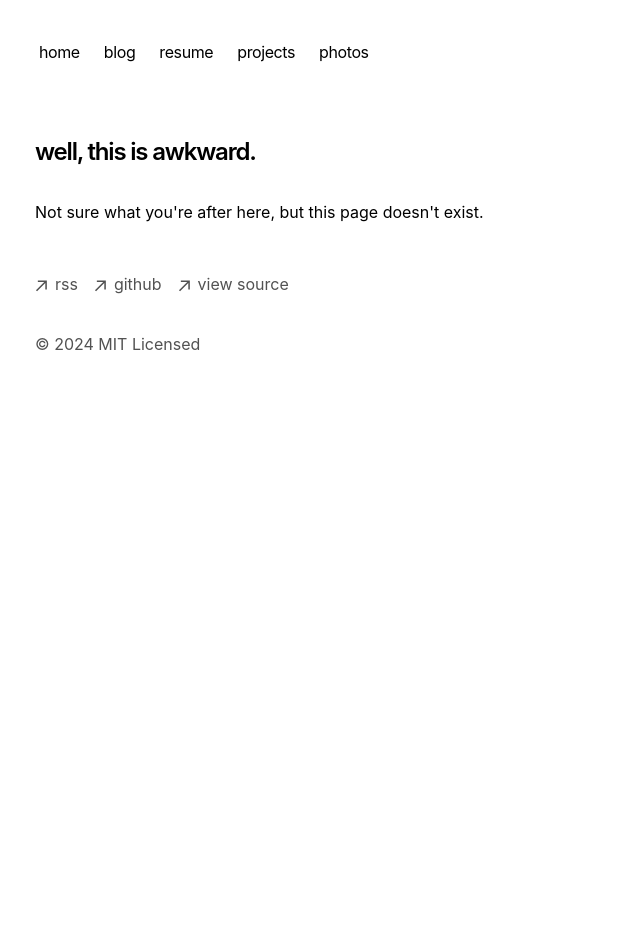
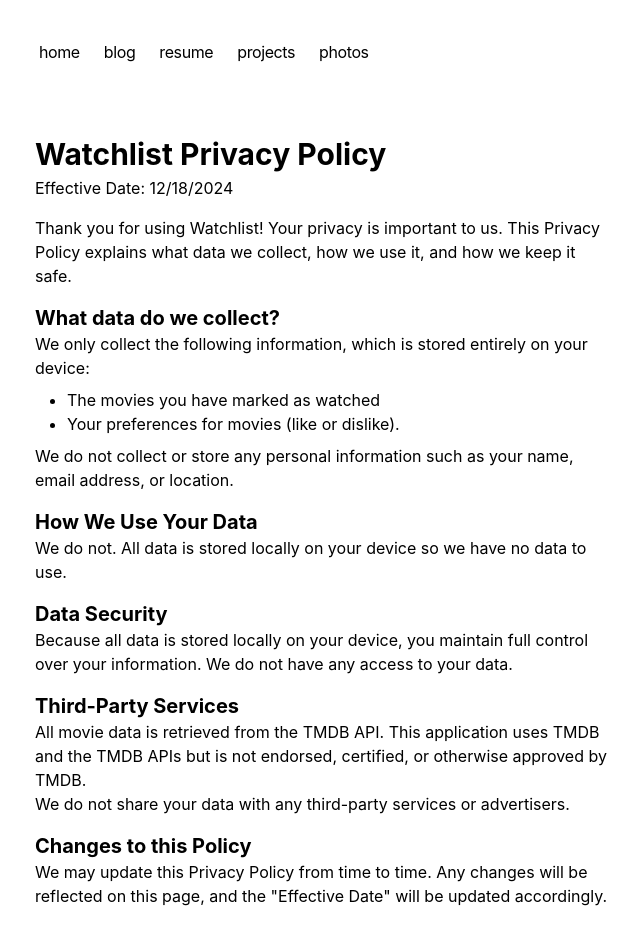
Before and after one commit to prescarlton/portfolio, a Next.js app: page /apps/watchlist/privacy-policy in a window 1280 px wide. Before the commit this address had no page. Shown: the top 943 px of the page, without its empty margins (317-957 px from the left). Before the commit the page ends 800 px from the top, so only its background shows below. Built offline with nearby package versions, Linux system fonts and the light colour scheme.

Commit message:
add watchlist privacy policy

```diff
--- /dev/null
+++ b/app/apps/watchlist/privacy-policy/page.tsx
@@ -0,0 +1,64 @@
+export default function Page() {
+  return (
+    <div className="flex flex-col gap-4">
+      <div className="flex flex-col gap-1">
+        <h1 className="text-3xl font-bold">Watchlist Privacy Policy</h1>
+        <h2>Effective Date: 12/18/2024</h2>
+      </div>
+      <p>
+        {
+          "Thank you for using Watchlist! Your privacy is important to us. This Privacy Policy explains what data we collect, how we use it, and how we keep it safe."
+        }
+      </p>
+      <div>
+        <h2 className="text-xl font-bold">What data do we collect?</h2>
+        <p>
+          We only collect the following information, which is stored entirely on
+          your device:
+        </p>
+        <ul className="list-disc mt-2 pl-8">
+          <li>The movies you have marked as watched</li>
+          <li>Your preferences for movies (like or dislike).</li>
+        </ul>
+        <p className="mt-2">
+          We do not collect or store any personal information such as your name,
+          email address, or location.
+        </p>
+      </div>
+      <div>
+        <h2 className="text-xl font-bold">How We Use Your Data</h2>
+        <p>
+          We do not. All data is stored locally on your device so we have no
+          data to use.{" "}
+        </p>
+      </div>
+      <div>
+        <h2 className="text-xl font-bold">Data Security</h2>
+        <p>
+          Because all data is stored locally on your device, you maintain full
+          control over your information. We do not have any access to your data.
+        </p>
+      </div>
+      <div>
+        <h2 className="text-xl font-bold">Third-Party Services</h2>
+        <p>
+          All movie data is retrieved from the TMDB API. This application uses
+          TMDB and the TMDB APIs but is not endorsed, certified, or otherwise
+          approved by TMDB.
+        </p>
+        <p>
+          We do not share your data with any third-party services or
+          advertisers.
+        </p>
+      </div>
+      <div>
+        <h2 className="text-xl font-bold">Changes to this Policy</h2>
+        <p>
+          We may update this Privacy Policy from time to time. Any changes will
+          be reflected on this page, and the "Effective Date" will be updated
+          accordingly.
+        </p>
+      </div>
+    </div>
+  )
+}
```
